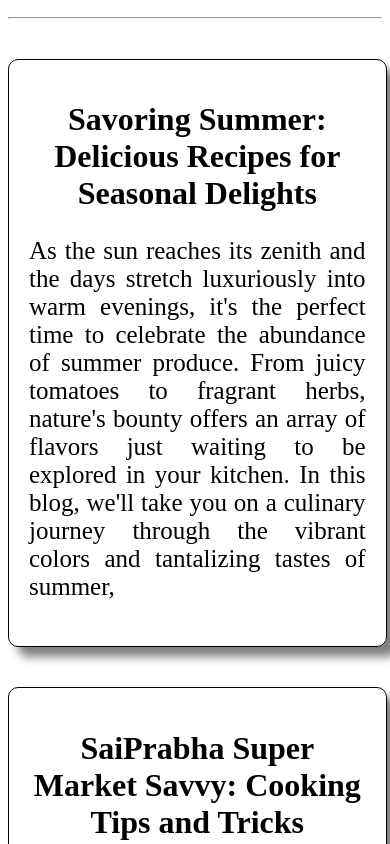
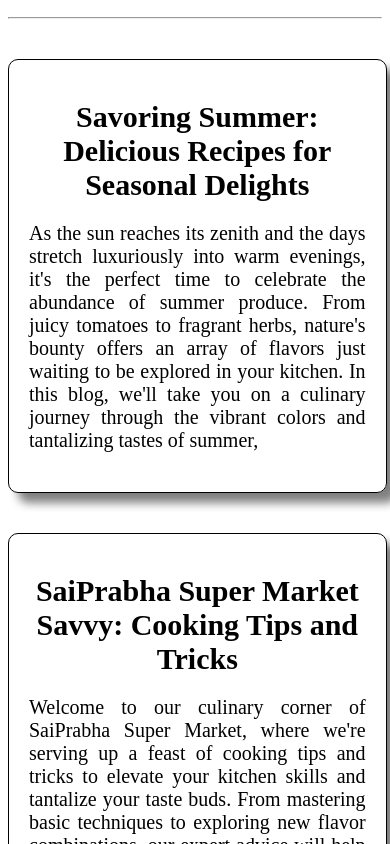
Before and after one commit to OmkarMore01/SaiPrabha-Super-Market, a plain HTML site: page index.html in a window 390 px wide. Shown: the part 515-1359 px from the top of the page. Drawn offline with nearby package versions, Linux system fonts and the light colour scheme.

Commit message:
some changes was made

```diff
--- a/css/index.css
+++ b/css/index.css
@@ -195,6 +195,14 @@
     width: 90%;
     margin: 10px auto;
 }
+.blog-info
+{
+    font-size: 20px;
+}
+.blog-heading
+{
+    font-size: 30px;
+}
 .remove-info
 {
     display: none;
--- a/index.html
+++ b/index.html
@@ -112,7 +112,7 @@
 
     <div class="blog1" id="blog1">
       <center>
-        <h1>Savoring Summer: Delicious Recipes for Seasonal Delights</h1>
+        <h1 class="blog-heading">Savoring Summer: Delicious Recipes for Seasonal Delights</h1>
       </center>
       <p class="blog-info">
         As the sun reaches its zenith and the days stretch luxuriously into warm
@@ -134,7 +134,7 @@
     </div>
     <div class="blog2" id="blog2">
       <center>
-        <h1>SaiPrabha Super Market Savvy: Cooking Tips and Tricks</h1>
+        <h1 class="blog-heading">SaiPrabha Super Market Savvy: Cooking Tips and Tricks</h1>
       </center>
       <p class="blog-info">
         Welcome to our culinary corner of SaiPrabha Super Market, where we're
```
